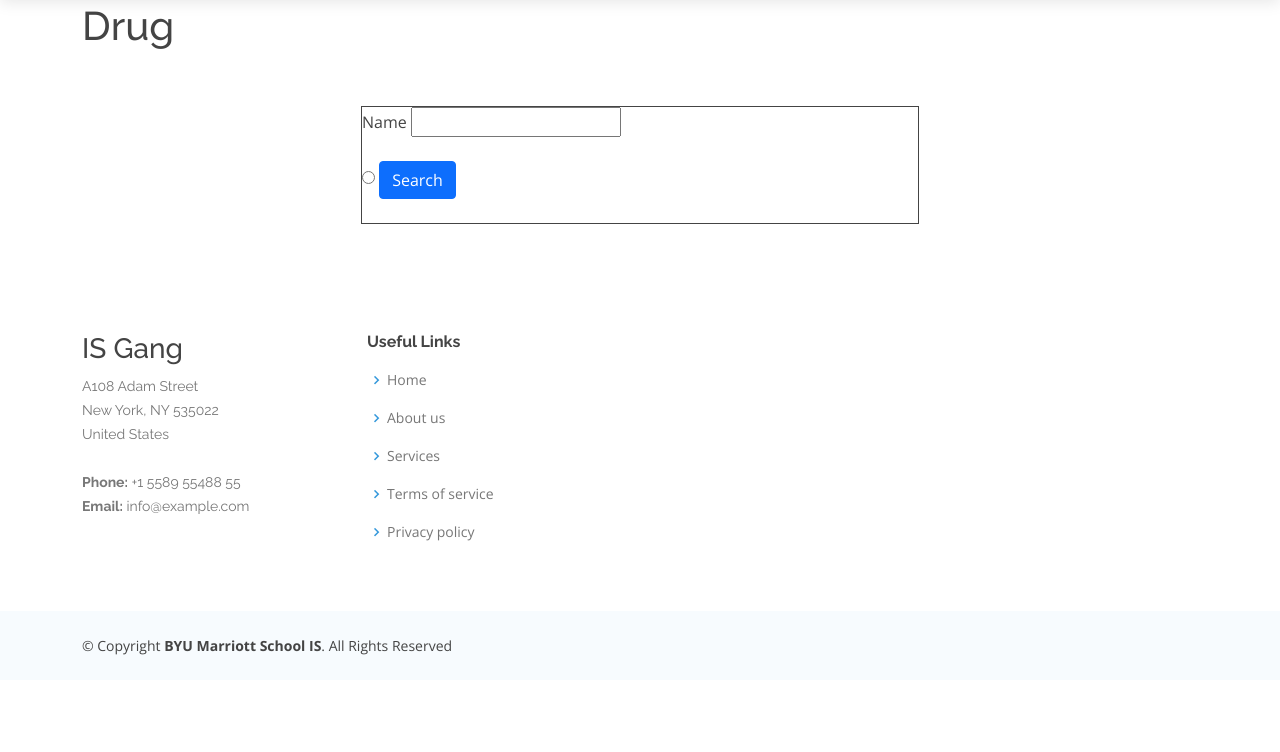
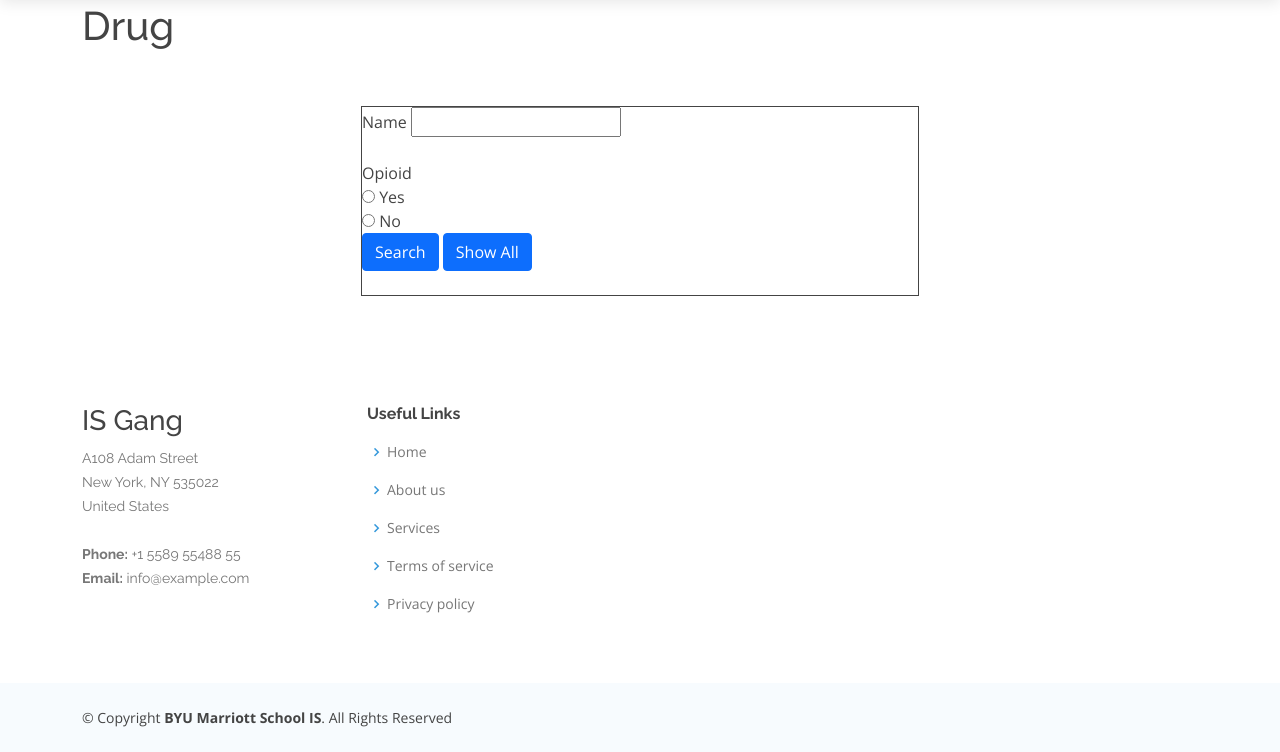
Before and after one commit to RexforNext22/INTEXOpiod, a Django app: page /druglibrary/ in a window 1280 px wide. Shown: the part 70-822 px from the top of the page. Before the commit the page ends 725 px from the top, so only its background shows below. Run offline with Django 3.2, Linux system fonts and the light colour scheme; data that the repository does not hold is empty; some libraries are stand-ins or nearby versions.

Commit message:
added by ryan

```diff
--- a/homepages/views.py
+++ b/homepages/views.py
@@ -100,16 +100,20 @@ def filterPrescriberPageView(request) :
     if sSpeciality != '' :
         sQuery += " AND specialty LIKE " + "'%" + sSpeciality + "%'"
     data = Prescriber.objects.raw(sQuery)
+    sQuery1 = "SELECT DISTINCT npi, specialty FROM pd_prescriber" # FIX THIS LATER
+    specialty = Prescriber.objects.raw(sQuery1)
     context = {
         "prescriber" : data,
+        "specialty" : specialty,
 
     }
     return render(request, 'homepages/showPrescribers.html', context)
 
 # View function to filter the drugs
 def filterDrugPageView(request) :
-    sName = request.GET["drug_name"]
-    bOpioid = request.GET["Opioid"]
+    sName = request.GET.get("drug_search")
+    sName = sName.upper()
+    bOpioid = request.GET.get("opioid")
 
     sQuery = "SELECT * FROM pd_drugs WHERE pd_drugs.drugid = pd_drugs.drugid"
     if sName != '' :
--- a/templates/homepages/showDrugs.html
+++ b/templates/homepages/showDrugs.html
@@ -6,16 +6,17 @@
 
     <!--Form to filter drugs-->
         <form method="get" action="{% url 'filterdrug' %}" style="border: 1px solid; width: 50%; margin: auto;">{% csrf_token %}
-            <label for="drug_name">Name</label>
-            <input type="text" name="drug_name" id="drug_name"><br><br>
+            <label for="drug_search">Name</label>
+            <input type="text" name="drug_search" id="drug_search"><br><br>
 
-            {% comment %} <label for="Opioid">Opioid</label><br> {% endcomment %}
-            <input type="radio" id="Opioid" name="Opioid" value="yes">
-            {% comment %} <label for="Opioid">Yes</label><br> {% endcomment %}
-            {% comment %} <input type="radio" id="Opioid" name="Opioid" value="no">
-            <label for="Opioid">No</label><br> {% endcomment %}
+            <label for="Opioid">Opioid</label><br>
+            <input type="radio" id="opioid" name="opioid" value="yes">
+            <label for="opioid">Yes</label><br>
+            <input type="radio" id="Opioid" name="Opioid" value="no">
+            <label for="Opioid">No</label><br>
 
-            <button class="btn btn-primary" type="submit">Search</button><br><br>
+            <button class="btn btn-primary" type="submit">Search</button>
+            <button class="btn btn-primary" type="submit">Show All</button><br><br>
         </form><br><br>
 
   {% for drug in drugs %}
```
Also changed, not shown: templates/homepages/showPrescribers.html (+6 -7 lines).
